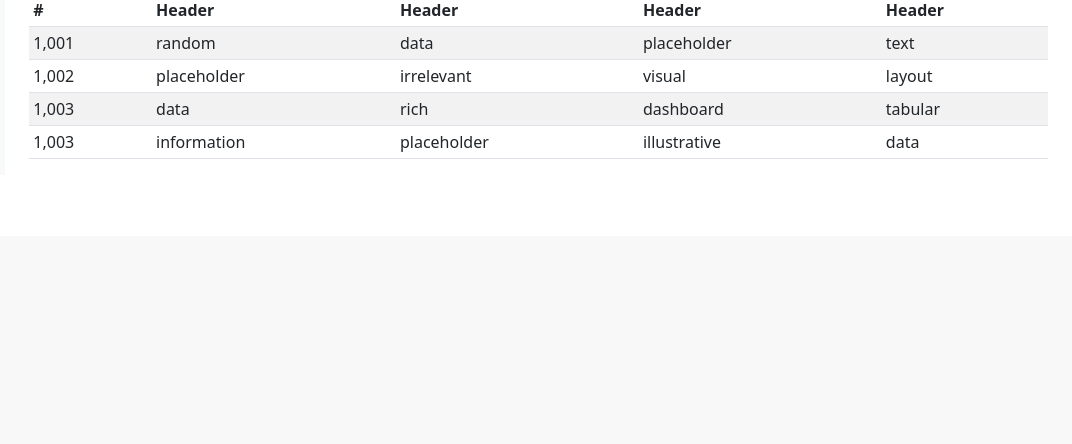
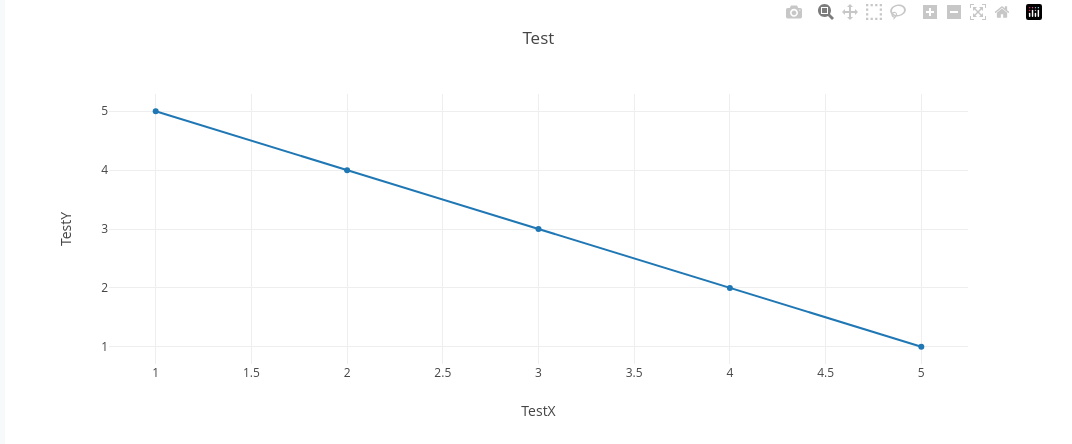
Before and after one commit to AlexPei-YuTsai/BerkeleyDataBootcampProjectTHREE, a Flask app: page / in a window 1280 px wide. Shown: the part 564-1008 px from the top of the page, without its empty margins (208-1280 px from the left). Before the commit the page ends 723 px from the top, so only its background shows below. Run offline with Flask 3, Linux system fonts and the light colour scheme; data that the repository does not hold is empty; some libraries are stand-ins or nearby versions.

Commit message:
did stuff

```diff
--- a/flaskr/app.py
+++ b/flaskr/app.py
@@ -2,7 +2,7 @@
 import numpy as np
 import datetime as dt
 
-from flask import Flask, redirect, url_for, render_template
+from flask import Flask, redirect, url_for, render_template, jsonify
 
 import sqlalchemy
 from sqlalchemy.ext.automap import automap_base
@@ -13,20 +13,20 @@ from sqlalchemy import create_engine, func
 #################################################
 # Database Setup
 #################################################
-#engine = create_engine("sqlite:///Resources/hawaii.sqlite")
+engine = create_engine("sqlite:///hawaii.sqlite")
 
 # Reflect an existing database into a new model
-#Base = automap_base()
+Base = automap_base()
 
 # Reflect the tables
-#Base.prepare(autoload_with = engine)
+Base.prepare(autoload_with = engine)
 
 # Save references to each table
-#Measurement = Base.classes.measurement
-#Station = Base.classes.station
+Measurement = Base.classes.measurement
+Station = Base.classes.station
 
 # Create our session (link) from Python to the DB
-#session = Session(bind = engine)
+session = Session(bind = engine)
 
 #################################################
 # Flask Setup
@@ -39,7 +39,34 @@ app = Flask(__name__)
 @app.route("/")
 def home():
     # List all the available routes.
+
+    # Start SQL session
+    session = Session(bind = engine)
+
+    # Grab everything Station-related
+    query = session.query(Station.station, Station.name, Station.latitude, Station.longitude, Station.elevation)
+
+    # Make sure to close open sessions
+    session.close()
+
+    # Organize everything into its proper JSON response
+    result_list = []
+    for station, name, latitude, longitude, elevation in query:
+        result_dict={}
+        result_dict["station"]=station
+        result_dict["name"]=name
+        result_dict["latitude"]=latitude
+        result_dict["longitude"]=longitude
+        result_dict["elevation"]=elevation
+        result_list.append(result_dict)
+
+    # Return the JSON representation of your dictionary
+    test = jsonify(result_list)
     return render_template("home.html")
+
+@app.route("/test")
+def test():
+    return jsonify()
 
 @app.errorhandler(404)
 def page_not_found(error):
--- a/flaskr/static/js/logic.js
+++ b/flaskr/static/js/logic.js
@@ -1,6 +1,68 @@
-var map = L.map('map').setView([51.505, -0.09], 13);
-
-L.tileLayer('https://tile.openstreetmap.org/{z}/{x}/{y}.png', {
+let street = L.tileLayer('https://tile.openstreetmap.org/{z}/{x}/{y}.png', {
     maxZoom: 19,
     attribution: '© OpenStreetMap'
-}).addTo(map);
+});
+
+groupA = [];
+groupB = [];
+
+function MarkerOptions(group){
+    if(group=="A"){
+        color="red";
+    }else{
+        color="blue";
+    }
+    return {
+        weight: 1,
+        opacity: 1,
+        fillOpacity: 0.8,
+        color:color
+    };
+}
+
+for(let i=0; i<5; i++){
+    groupA.push(L.circleMarker([51.505, -0.09+(i*0.02)], MarkerOptions("A")).bindPopup(`Marker A${i+1}`));
+    groupB.push(L.circleMarker([51.505+(i*0.02), -0.11], MarkerOptions("B")).bindPopup(`Marker B${i+1}`))
+}
+
+let A = L.layerGroup(groupA);
+let B = L.layerGroup(groupB);
+
+let baseMaps={
+    "Street Map":street
+};
+
+let overlayMaps={
+    "Group A":A,
+    "Group B":B
+};
+
+let map = L.map('map',{
+    center: [51.505, -0.09],
+    zoom: 11,
+    layers: [street, A, B]
+});
+
+d3.json("/test")
+
+let layerControl = L.control.layers(baseMaps, overlayMaps, {collapsed:false}).addTo(map);
+
+let x = [1,2,3,4,5];
+let y = [5,4,3,2,1];
+let plotData = [{
+    type:"plot",
+    x:x,
+    y:y,
+}];
+// Autorange used to reverse the default ordering of the horizontal bar chart
+let plotLayout = {
+title:`Test`,
+xaxis:{title:"TestX"},
+yaxis:{
+    title:"TestY"
+}
+};
+
+Plotly.newPlot("plot", plotData, plotLayout);
+
+console.log(a)
--- a/flaskr/templates/base.html
+++ b/flaskr/templates/base.html
@@ -132,49 +132,7 @@
 
         <!--More dummy content to fill space-->
         <h2>Section title</h2>
-        <div class="table-responsive">
-          <table class="table table-striped table-sm">
-            <thead>
-              <tr>
-                <th scope="col">#</th>
-                <th scope="col">Header</th>
-                <th scope="col">Header</th>
-                <th scope="col">Header</th>
-                <th scope="col">Header</th>
-              </tr>
-            </thead>
-            <tbody>
-              <tr>
-                <td>1,001</td>
-                <td>random</td>
-                <td>data</td>
-                <td>placeholder</td>
-                <td>text</td>
-              </tr>
-              <tr>
-                <td>1,002</td>
-                <td>placeholder</td>
-                <td>irrelevant</td>
-                <td>visual</td>
-                <td>layout</td>
-              </tr>
-              <tr>
-                <td>1,003</td>
-                <td>data</td>
-                <td>rich</td>
-                <td>dashboard</td>
-                <td>tabular</td>
-              </tr>
-              <tr>
-                <td>1,003</td>
-                <td>information</td>
-                <td>placeholder</td>
-                <td>illustrative</td>
-                <td>data</td>
-              </tr>
-            </tbody>
-          </table>
-        </div>
+        <div id="plot"></div>
       </main>
     </div>
   </div>
@@ -188,6 +146,8 @@
   <script src="https://cdn.jsdelivr.net/npm/bootstrap@5.2.3/dist/js/bootstrap.bundle.min.js" integrity="sha384-kenU1KFdBIe4zVF0s0G1M5b4hcpxyD9F7jL+jjXkk+Q2h455rYXK/7HAuoJl+0I4" crossorigin="anonymous"></script>
   <script src="https://cdn.jsdelivr.net/npm/@popperjs/core@2.11.6/dist/umd/popper.min.js" integrity="sha384-oBqDVmMz9ATKxIep9tiCxS/Z9fNfEXiDAYTujMAeBAsjFuCZSmKbSSUnQlmh/jp3" crossorigin="anonymous"></script>
   <script src="https://cdn.jsdelivr.net/npm/bootstrap@5.2.3/dist/js/bootstrap.min.js" integrity="sha384-cuYeSxntonz0PPNlHhBs68uyIAVpIIOZZ5JqeqvYYIcEL727kskC66kF92t6Xl2V" crossorigin="anonymous"></script>
+    <!--Plotly JS-->
+  <script src="https://cdn.plot.ly/plotly-latest.min.js"></script>
     <!--My Scripts-->
   <script src="./static/js/logic.js"></script>
 </body>
```
Also changed, not shown: flaskr/hawaii.sqlite (added).
